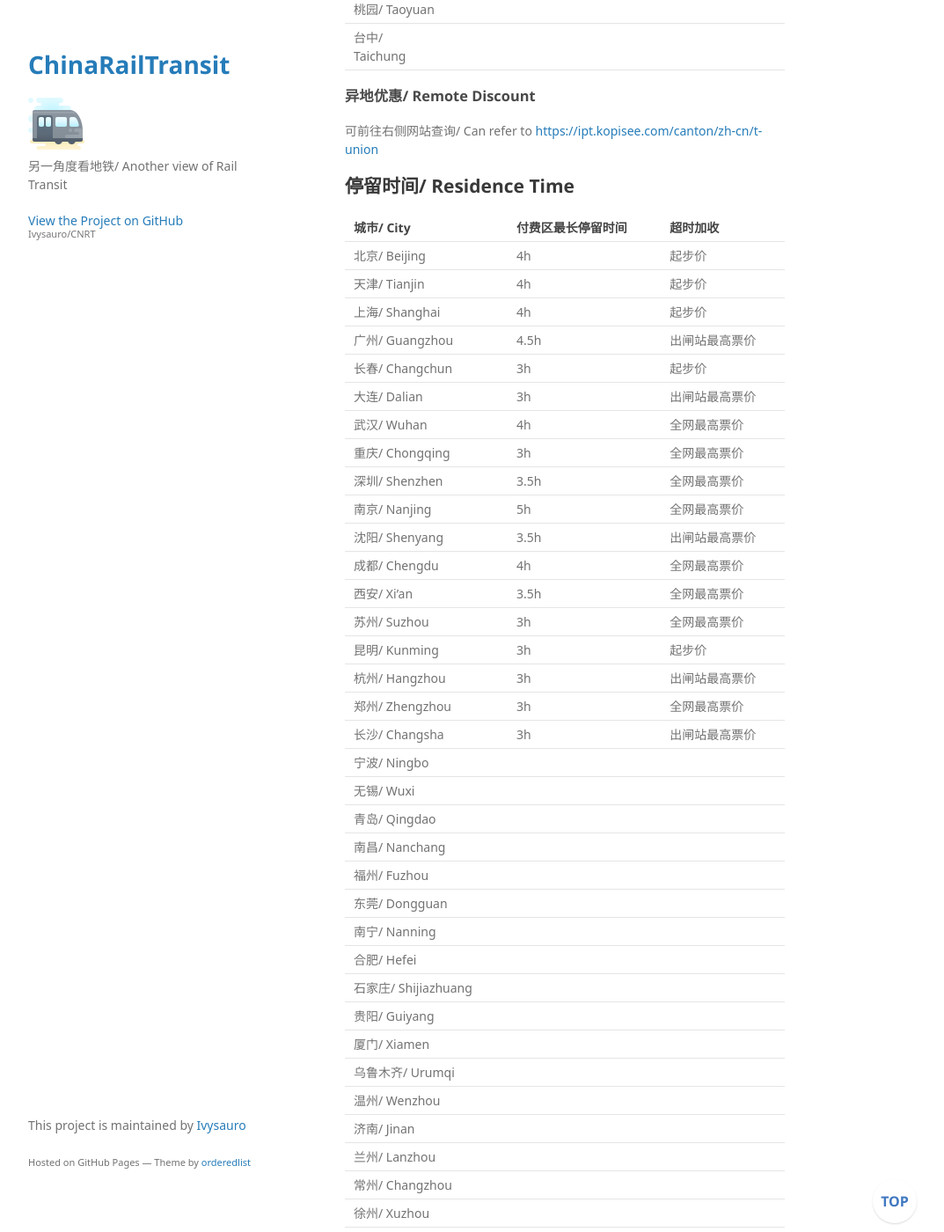
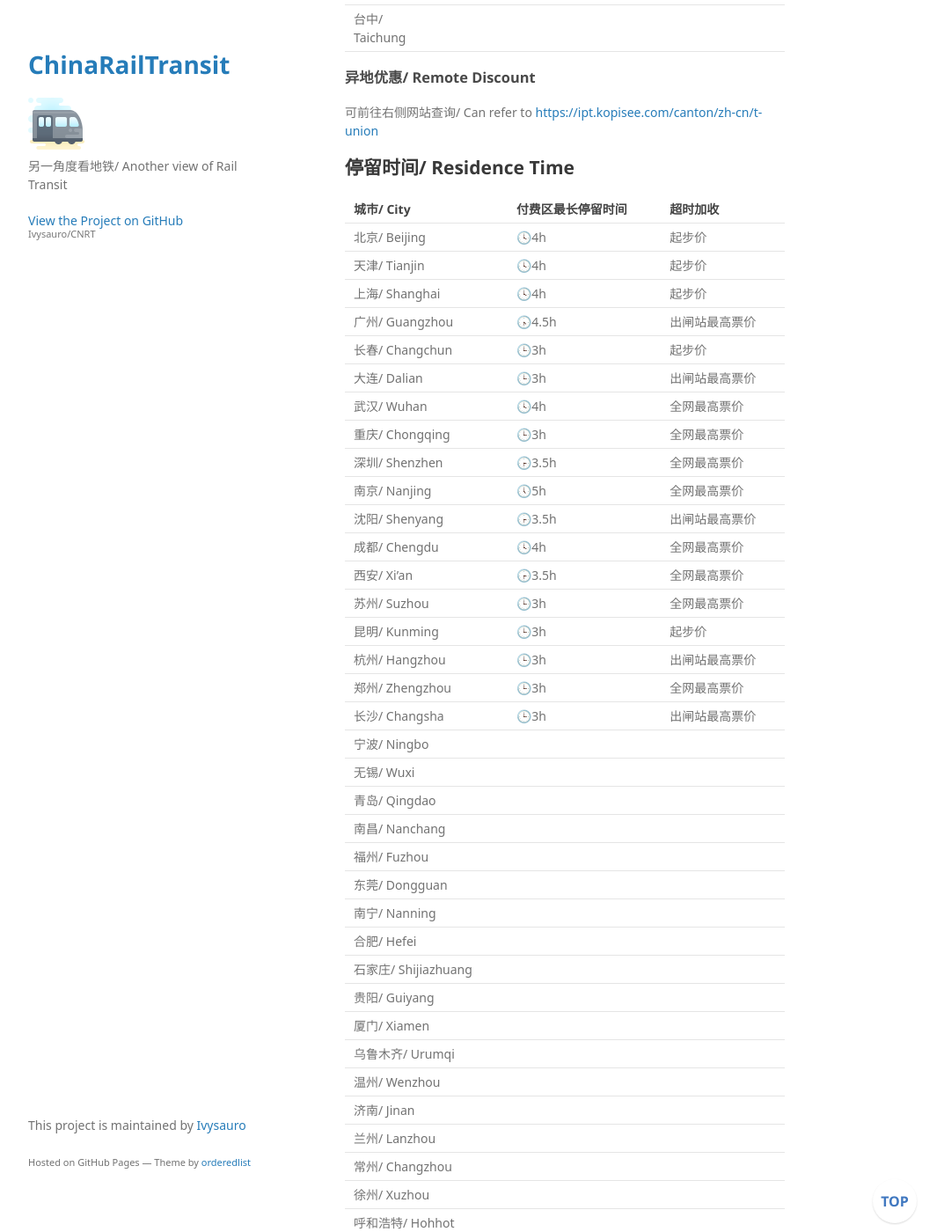
Before and after one commit to Ivysauro/CNRT, a Jekyll site: the page built from data/Ticket.md, in a window 1280 px wide and 1400 px high, scrolled down 7574 px. Shown: the whole window at 88% size, without its empty margins (178-1251 px from the left). Built offline with Jekyll 4.4.1, drawn with Linux system fonts in a browser that asks for light colours; some web fonts are replaced; our own code applies the rules of GitHub Pages for plain Markdown files; a script that is not in the unit is left out.

```diff
--- a/data/Ticket.md
+++ b/data/Ticket.md
@@ -141,24 +141,24 @@
 
 | 城市/ City | 付费区最长停留时间 | 超时加收 |
 | :- | :- | :- |
-| 北京/ Beijing | 4h | 起步价 |
-| 天津/ Tianjin | 4h | 起步价 |
-| 上海/ Shanghai | 4h | 起步价 |
-| 广州/ Guangzhou | 4.5h | 出闸站最高票价 |
-| 长春/ Changchun | 3h | 起步价 |
-| 大连/ Dalian | 3h | 出闸站最高票价 |
-| 武汉/ Wuhan | 4h | 全网最高票价 |
-| 重庆/ Chongqing | 3h | 全网最高票价 |
-| 深圳/ Shenzhen | 3.5h | 全网最高票价 |
-| 南京/ Nanjing | 5h | 全网最高票价 |
-| 沈阳/ Shenyang | 3.5h | 出闸站最高票价 |
-| 成都/ Chengdu | 4h | 全网最高票价 |
-| 西安/ Xi'an | 3.5h | 全网最高票价 |
-| 苏州/ Suzhou | 3h | 全网最高票价 |
-| 昆明/ Kunming | 3h | 起步价 |
-| 杭州/ Hangzhou | 3h | 出闸站最高票价 |
-| 郑州/ Zhengzhou | 3h | 全网最高票价 |
-| 长沙/ Changsha | 3h | 出闸站最高票价 |
+| 北京/ Beijing | 🕓4h | 起步价 |
+| 天津/ Tianjin | 🕓4h | 起步价 |
+| 上海/ Shanghai | 🕓4h | 起步价 |
+| 广州/ Guangzhou | 🕟4.5h | 出闸站最高票价 |
+| 长春/ Changchun | 🕒3h | 起步价 |
+| 大连/ Dalian | 🕒3h | 出闸站最高票价 |
+| 武汉/ Wuhan | 🕓4h | 全网最高票价 |
+| 重庆/ Chongqing | 🕒3h | 全网最高票价 |
+| 深圳/ Shenzhen | 🕞3.5h | 全网最高票价 |
+| 南京/ Nanjing | 🕔5h | 全网最高票价 |
+| 沈阳/ Shenyang | 🕞3.5h | 出闸站最高票价 |
+| 成都/ Chengdu | 🕓4h | 全网最高票价 |
+| 西安/ Xi'an | 🕞3.5h | 全网最高票价 |
+| 苏州/ Suzhou | 🕒3h | 全网最高票价 |
+| 昆明/ Kunming | 🕒3h | 起步价 |
+| 杭州/ Hangzhou | 🕒3h | 出闸站最高票价 |
+| 郑州/ Zhengzhou | 🕒3h | 全网最高票价 |
+| 长沙/ Changsha | 🕒3h | 出闸站最高票价 |
 | 宁波/ Ningbo | | |
 | 无锡/ Wuxi | | |
 | 青岛/ Qingdao | | |
```
Also changed, not shown: other parts of data/Ticket.md (+1 -1 lines).
